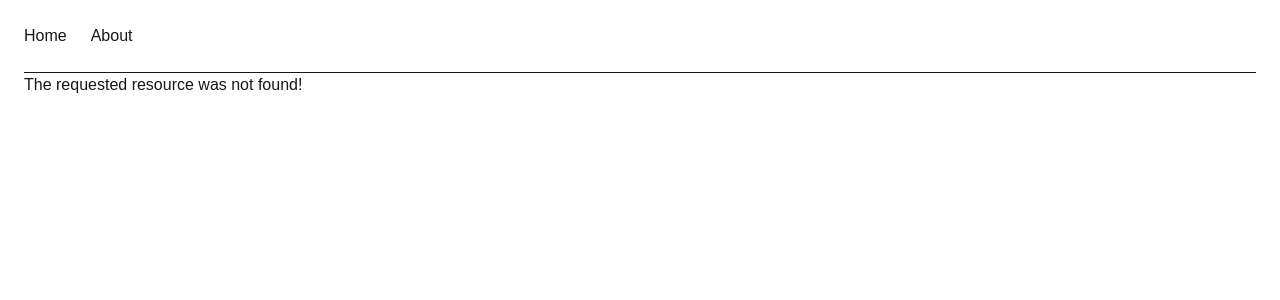
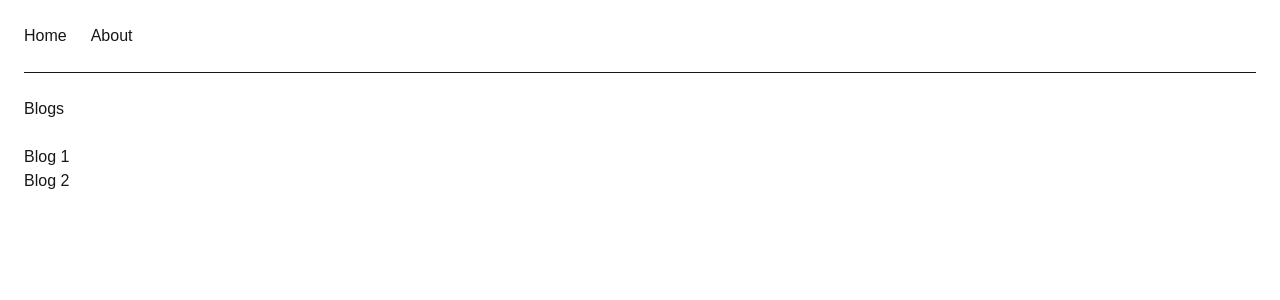
Before and after one commit to SalehAhmed19/next-js, a Next.js app: page /blogs in a window 1280 px wide. Before the commit this address had no page. Shown: the top 300 px of the page. Built offline with nearby package versions, Linux system fonts and the light colour scheme.

Commit message:
dynamic-routing

```diff
--- /dev/null
+++ b/app/blogs/[slug]/page.js
@@ -0,0 +1,4 @@
+export default function page({ params }) {
+  const { slug } = params;
+  return <div>Blog {slug}</div>;
+}
--- /dev/null
+++ b/app/blogs/page.js
@@ -0,0 +1,22 @@
+import Link from "next/link";
+
+export default function BlogsPage() {
+  const blogs = [
+    { id: 1, title: "Blog 1", description: "Blog 1 description" },
+    { id: 2, title: "Blog 2", description: "Blog 2 description" },
+  ];
+
+  return (
+    <main className="mt-6">
+      <div>Blogs</div>
+
+      <ul className="mt-6">
+        {blogs.map((blog) => (
+          <li key={blog.title}>
+            <Link href={`/blogs/${blog.id}`}>{blog.title}</Link>
+          </li>
+        ))}
+      </ul>
+    </main>
+  );
+}
```
